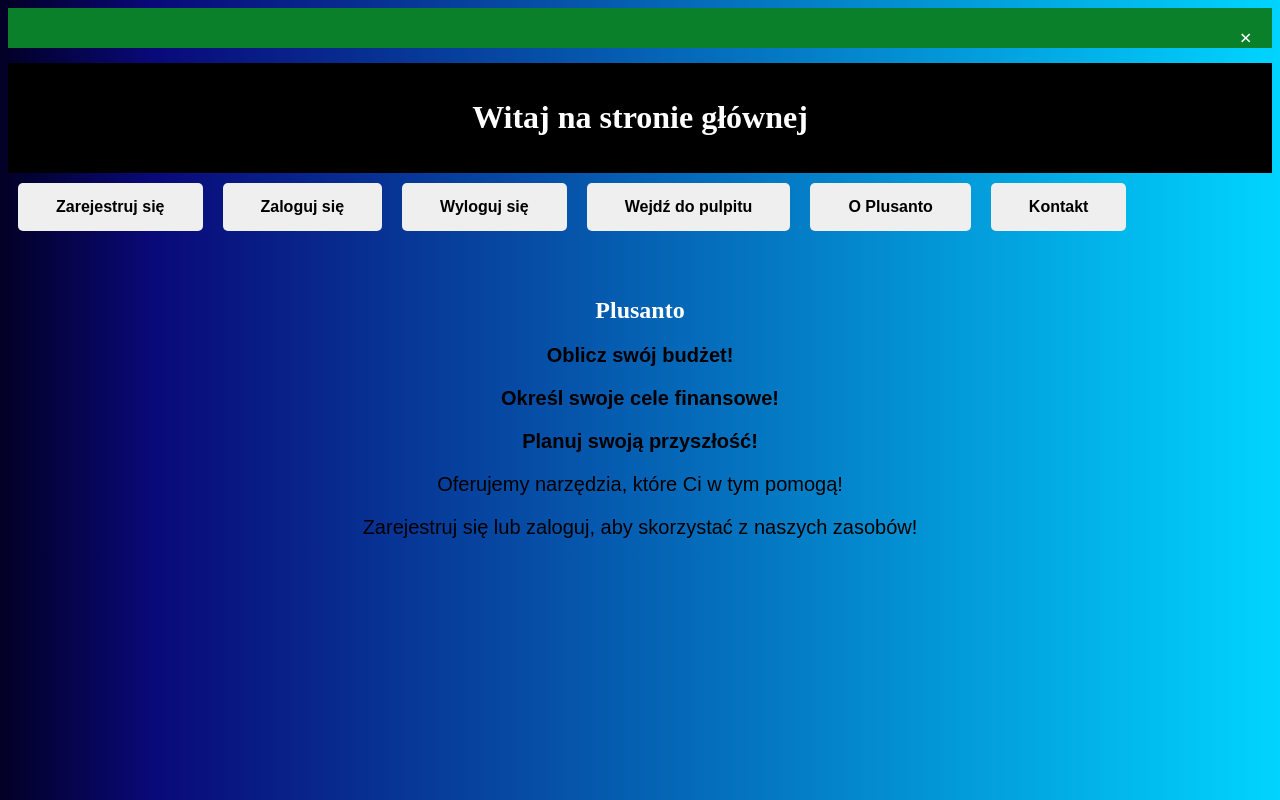
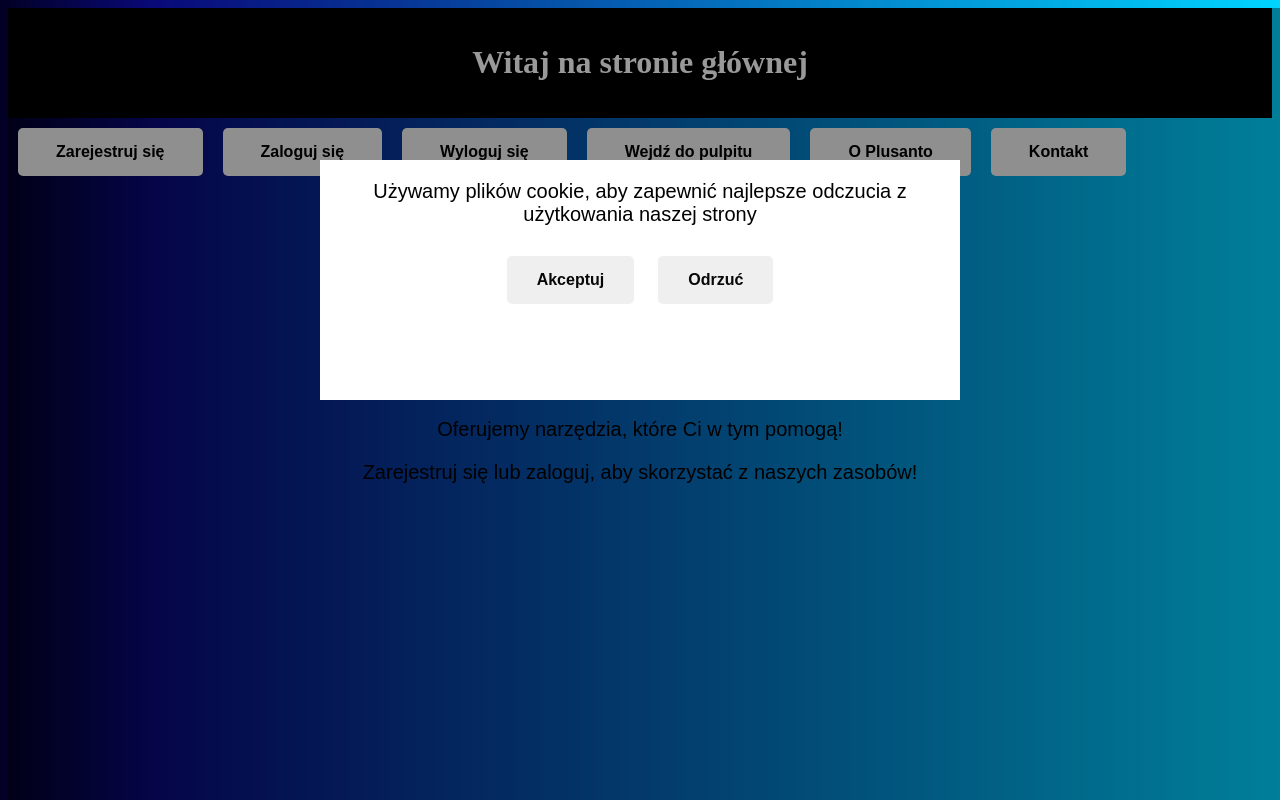
Before and after one commit to Bartolini515/Plusanto, a Django app: page / in a window 1280 px wide. Run offline with Django 5.2, Linux system fonts and the light colour scheme.

Commit message:
zrobienie akceptacji plików cookie

```diff
--- a/main/templates/index.html
+++ b/main/templates/index.html
@@ -9,7 +9,18 @@
 </head>
 
 <body>
-    <div class="alert">
+    <div class="blokada">
+         </div>
+    <div class="ciasteczka">
+        <p>Używamy plików cookie, aby zapewnić najlepsze odczucia
+            z użytkowania naszej strony</p>
+        <button class="button2">Akceptuj</button>
+        <button class="button2">Odrzuć</button>
+    </div>
+
+
+    <div class="alert" style="display:none">
+
   <span class="closebtn" onclick="this.parentElement.style.display='none';">&times;</span>
 {% if messages %}
     <script>
--- a/static/css/styles.css
+++ b/static/css/styles.css
@@ -195,3 +195,26 @@ button:active {
 .closebtn:hover {
   color: black;
 }
+/*Akceptacja plików cookie*/
+.ciasteczka{
+  position:fixed;
+  background-color:white;
+  color:black;
+  text-align: center;
+  display: block;
+  z-index: 9999999;
+  width: 50%;
+  height: 30%;
+  top: 20%;
+  left:25%;
+  opacity: 1.0;
+}
+.blokada{
+  position:fixed;
+  width:100%;
+  height:100%;
+  background-color: black;
+  opacity:0.4;
+  z-index: 9999998;
+  display: block;
+}
--- a/static/js/scripts.js
+++ b/static/js/scripts.js
@@ -44,7 +44,7 @@ function checkAlerts(messages, levels) {
         });
 
         alertBox.innerHTML = "";
-        alertBox.style.display = ''
+        alertBox.style.display = '';
         alertBox.appendChild(ul);
     };
 };
```
Also changed, not shown: accounts/templates/register.html (+5 -5 lines).
